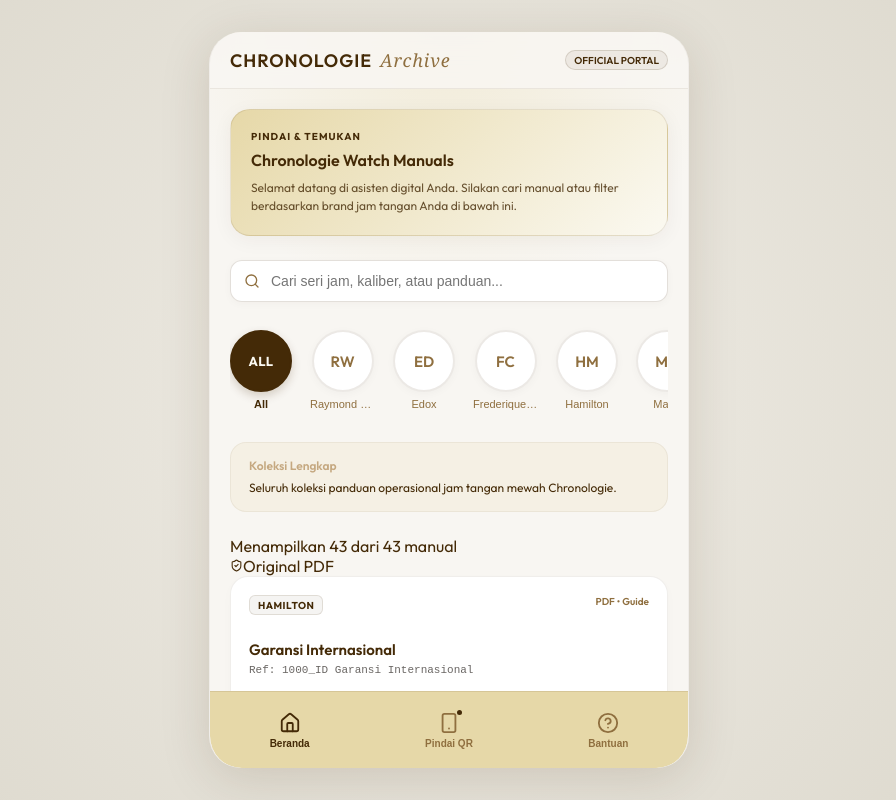
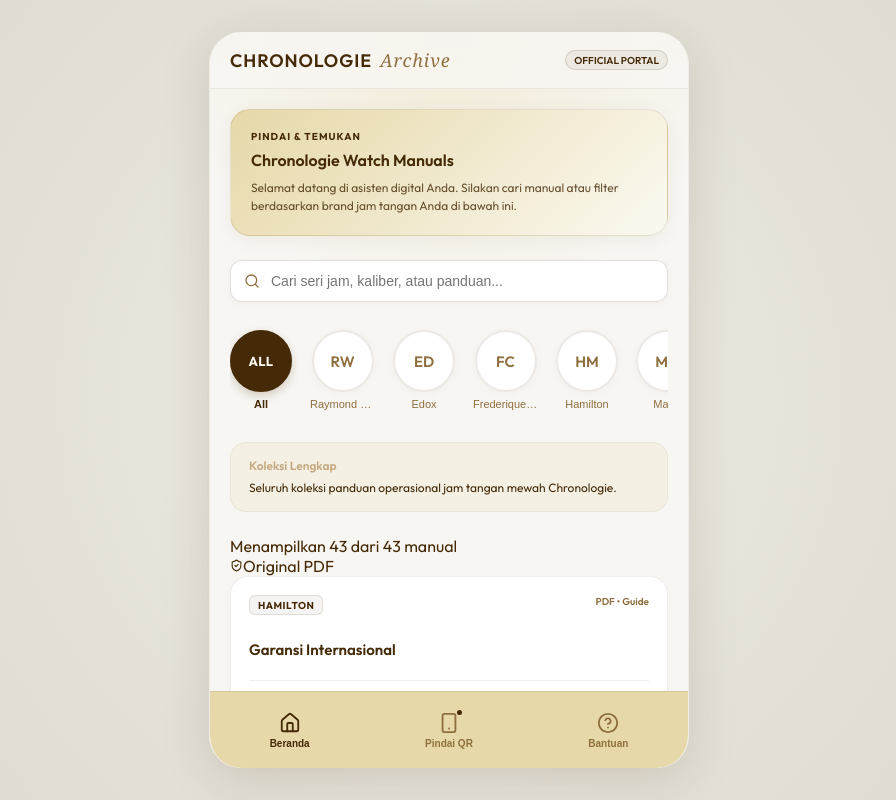
Before and after one commit to halonemuinai-sys/Chronologie-Manual-Book-V2, a React (Vite) app: page / in a window 1280 px wide. Shown: the whole page, without its empty margins (191-1087 px from the left). Built offline with nearby package versions, Linux system fonts and the light colour scheme.

Commit message:
Remove raw folder reference subtitle (Ref: ...) from manual cards for a clean, professional look

```diff
--- a/src/LandingPage.tsx
+++ b/src/LandingPage.tsx
@@ -290,7 +290,6 @@
 
                         <div>
                           <h3 className="app-manual-title">{item.cleanedTitle}</h3>
-                          <p className="app-manual-ref">Ref: {item.title}</p>
                         </div>
 
                         <div className="app-actions-row">
```
